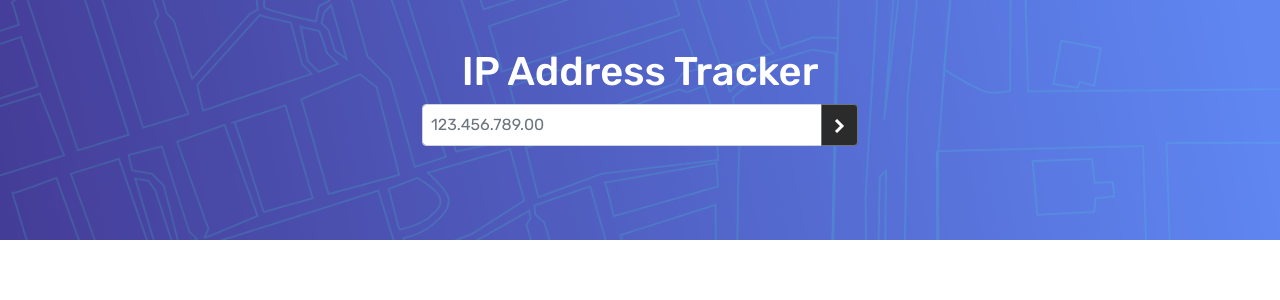
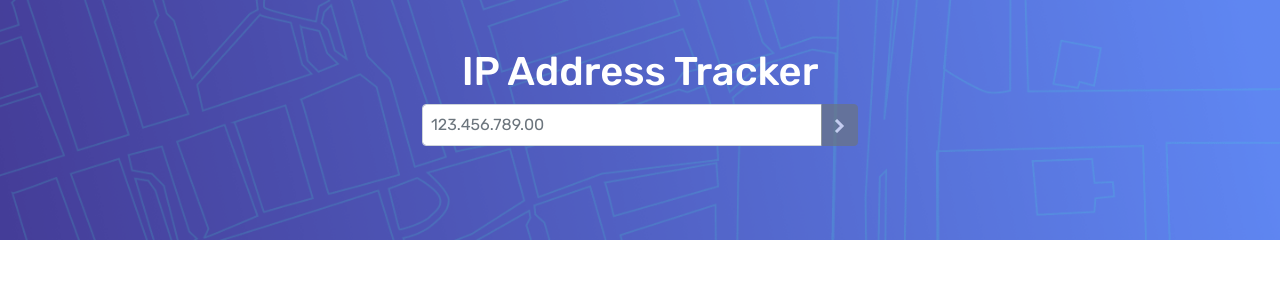
Before and after one commit to diegoAlexandre17/ip-address-tracker, a React (Vite) app: page / in a window 1280 px wide. Shown: the top 300 px of the page. Built offline with nearby package versions, Linux system fonts and the light colour scheme; no server answers.

Commit message:
disabled btn if input empty

```diff
--- a/src/components/Header.jsx
+++ b/src/components/Header.jsx
@@ -67,7 +67,7 @@ const Header = () => {
               <Button
                 className="bg-very-dark-gray"
                 type="submit"
-                disabled={isLoading}
+                disabled={isLoading || !ipInput}
               >
                 <img src={iconArrow} alt="Icono" className="py-1" />
               </Button>
```
